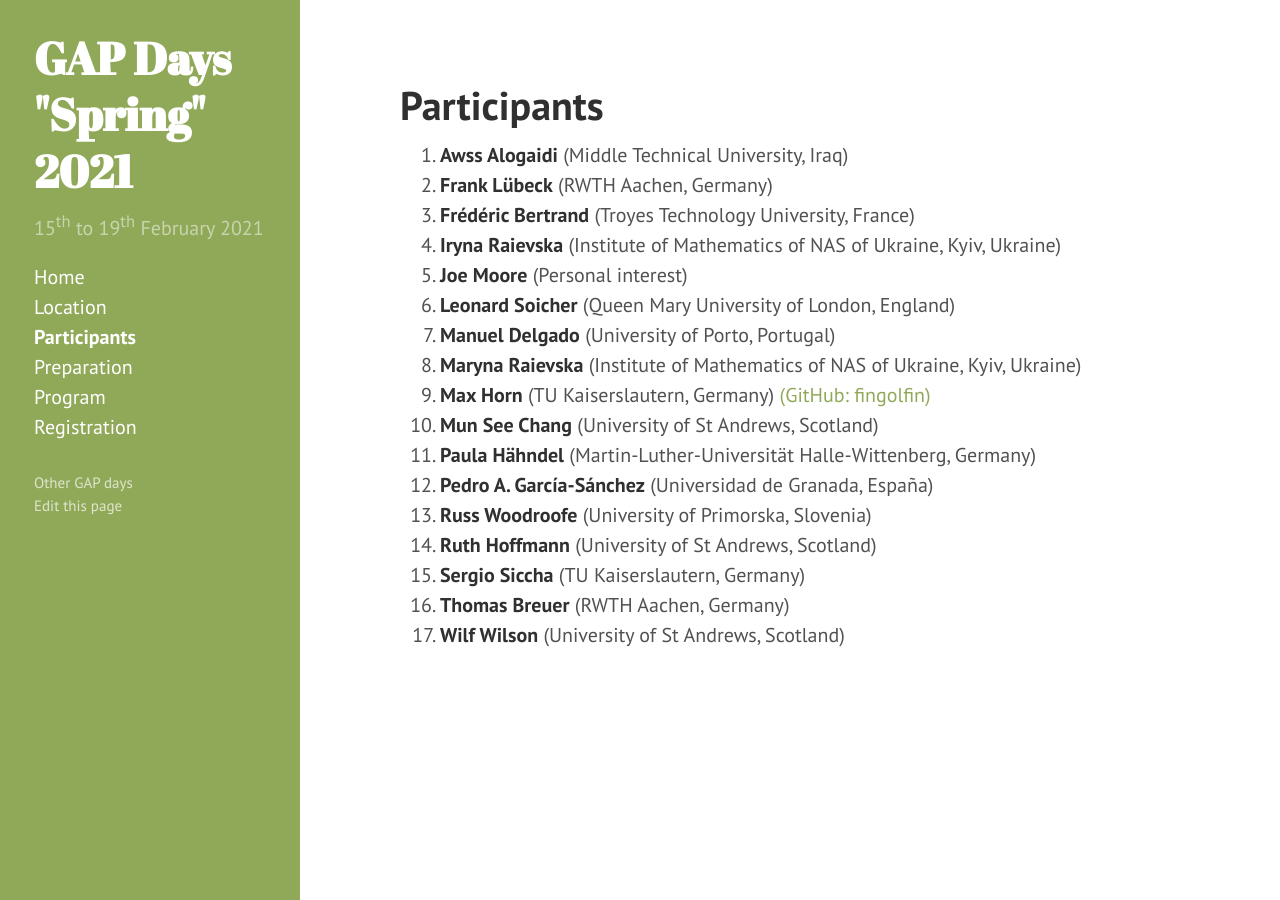
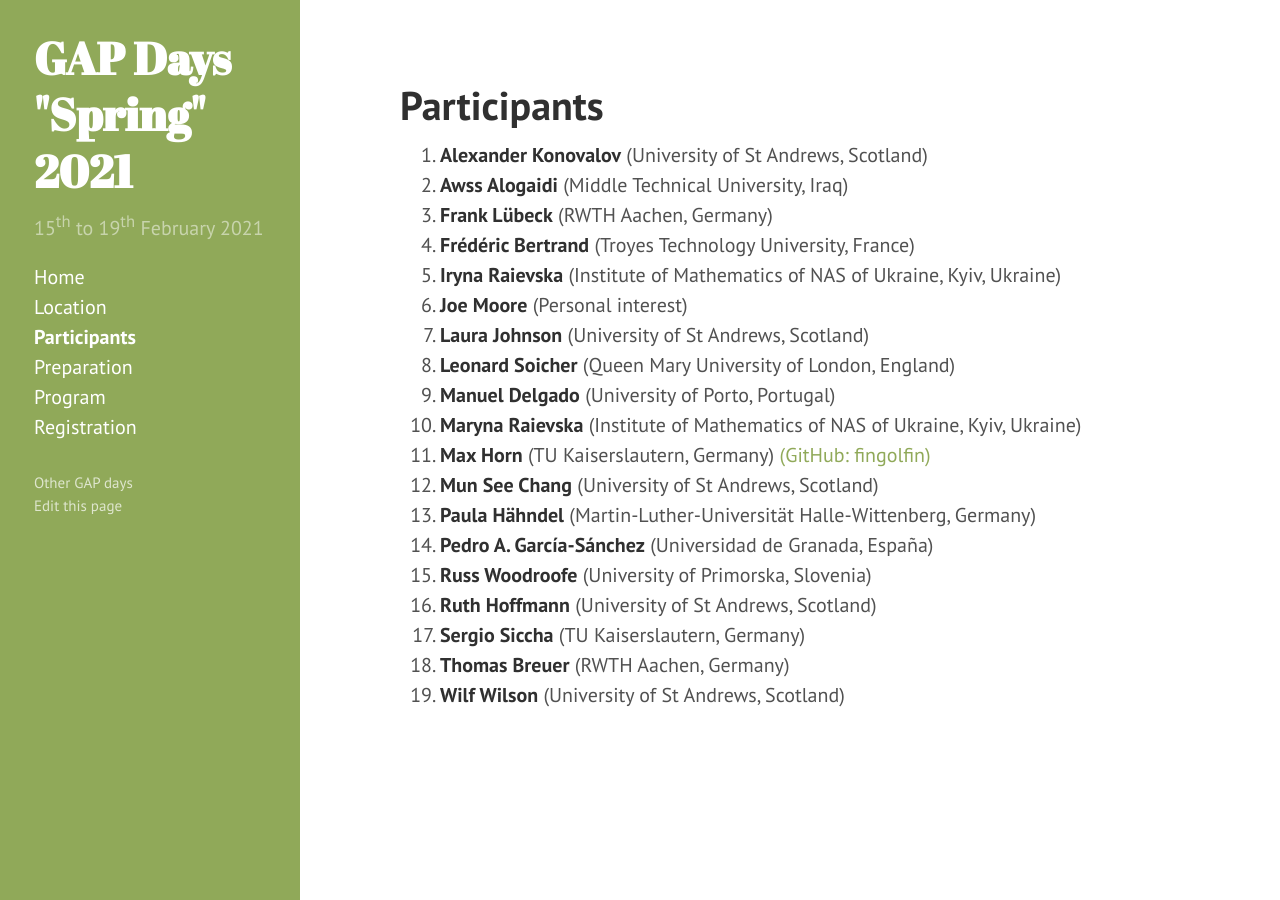
Before and after one commit to gapdays/gapdays2021-spring, a Jekyll site: the page built from participants.md, in a window 1280 px wide. Built offline with Jekyll 4.4.1, drawn with Linux system fonts in a browser that asks for light colours.

Commit message:
added participants

```diff
--- a/_data/participants.yml
+++ b/_data/participants.yml
@@ -50,3 +50,9 @@
 
 - name: Manuel Delgado
   affiliation: University of Porto, Portugal
+
+- name: Alexander Konovalov
+  affiliation: University of St Andrews, Scotland
+
+- name: Laura Johnson
+  affiliation: University of St Andrews, Scotland
```
